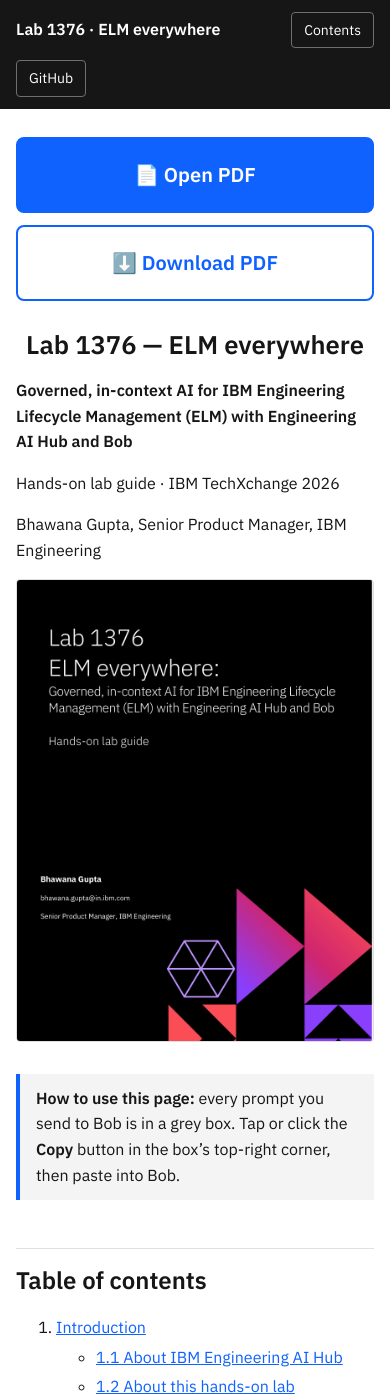
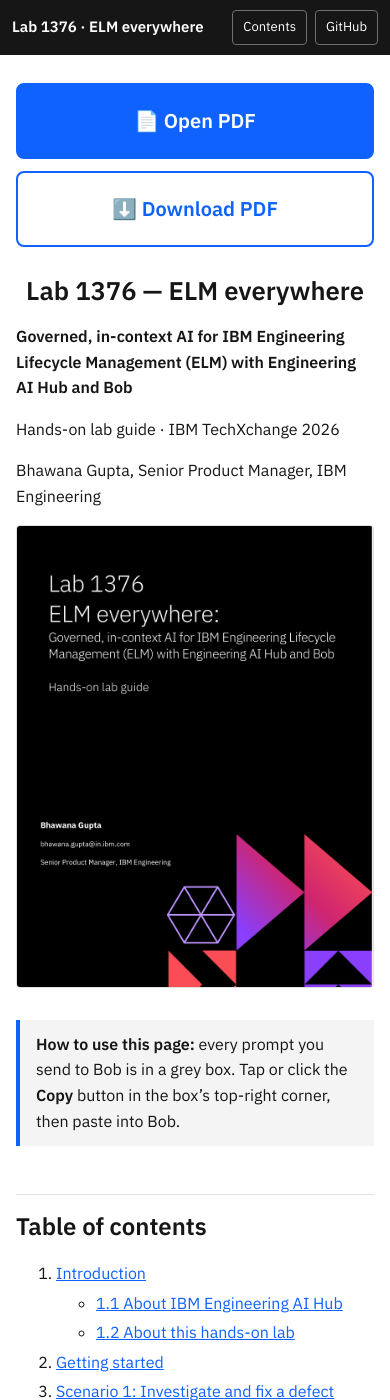
Before and after one commit to brettscharm/lab-1376-elm-everywhere, a Jekyll site: the page built from README.md, in a window 390 px wide and 1400 px high. Built offline with Jekyll 4.4.1, drawn with Linux system fonts in a browser that asks for light colours; our own code applies the rules of GitHub Pages for plain Markdown files.

Commit message:
Keep the top bar on one line on phones
Co-Authored-By: Claude Opus 5.5 <noreply@anthropic.com>

```diff
--- a/_layouts/default.html
+++ b/_layouts/default.html
@@ -68,6 +68,9 @@
     .cta { flex-direction: column; gap: 12px; }
     .cta a { width: 100%; min-width: 0; padding: 20px; font-size: 20px; }
     .cta { margin-top: 4px; }
+    header { flex-wrap: nowrap; gap: 8px; padding: 10px 12px; }
+    header .name { font-size: 15px; white-space: nowrap; overflow: hidden; text-overflow: ellipsis; min-width: 0; }
+    header a.btn { padding: 6px 10px; font-size: 13px; }
     h1 { font-size: 1.6rem; text-align: center; }
   }
   /* The site has its own buttons at the top, so hide the README's GitHub-only badge row. */
```
